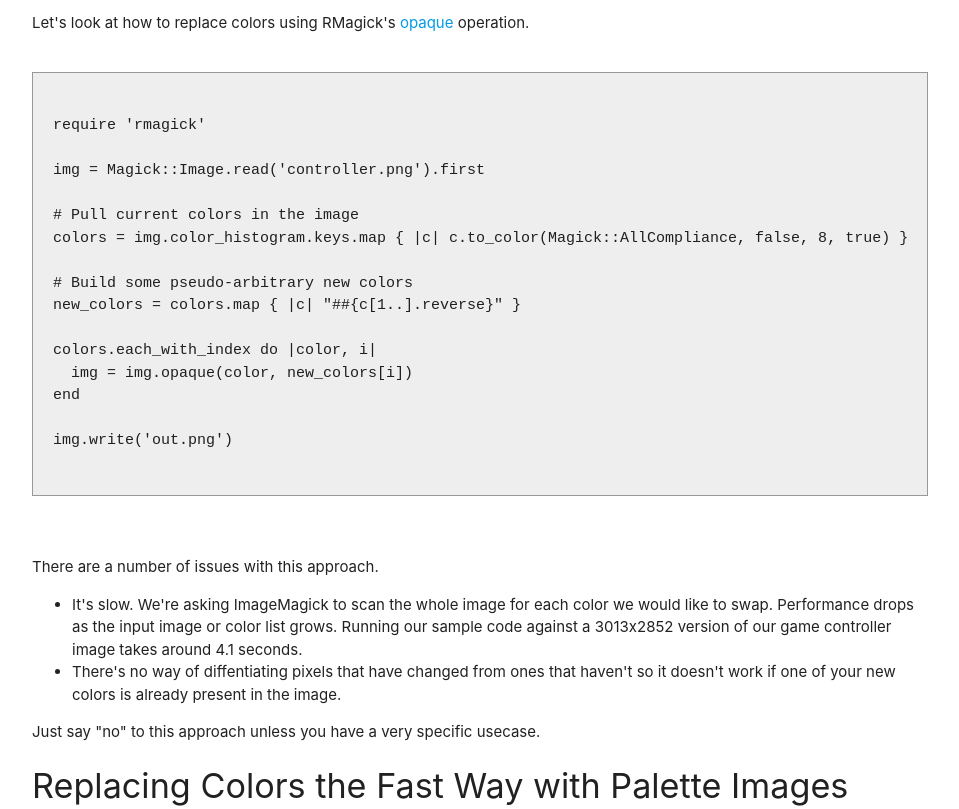
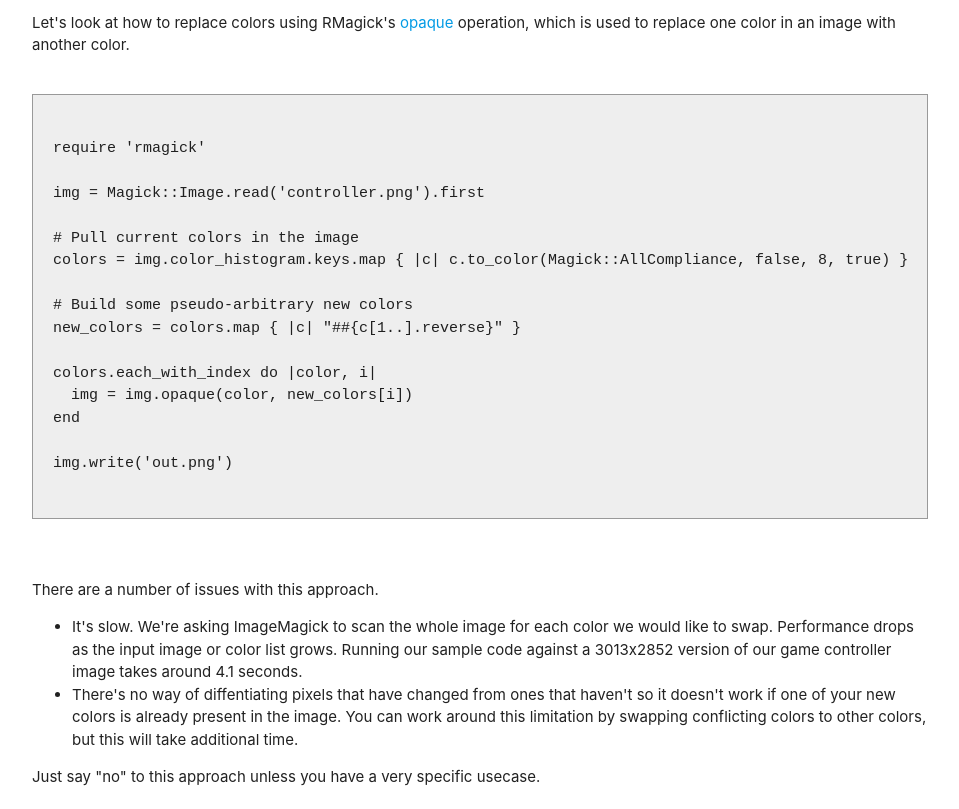
Before and after one commit to evanmcallaway/evanmcallaway.github.io, a plain HTML site: page dev/magick/color_replacement/index.html in a window 1280 px wide. Shown: the part 589-1398 px from the top of the page, without its empty margins (160-1119 px from the left). Drawn offline with nearby package versions, Linux system fonts and the light colour scheme.

Commit message:
Update color replacement text

```diff
--- a/dev/magick/color_replacement/index.html
+++ b/dev/magick/color_replacement/index.html
@@ -17,7 +17,7 @@
 
       <h4>Replacing Colors the Slow Way</h4>
 
-      <p>Let's look at how to replace colors using RMagick's <a href="https://rmagick.github.io/image2.html#opaque">opaque</a> operation.
+      <p>Let's look at how to replace colors using RMagick's <a href="https://rmagick.github.io/image2.html#opaque">opaque</a> operation, which is used to replace one color in an image with another color.
 
       <pre>
         <code>
@@ -42,7 +42,7 @@ img.write('out.png')
       <p>There are a number of issues with this approach.</p>
       <ul class="browser-default">
         <li>It's slow.  We're asking ImageMagick to scan the whole image for each color we would like to swap.  Performance drops as the input image or color list grows.  Running our sample code against a 3013x2852 version of our game controller image takes around 4.1 seconds.</li>
-        <li>There's no way of diffentiating pixels that have changed from ones that haven't so it doesn't work if one of your new colors is already present in the image.</li>
+        <li>There's no way of diffentiating pixels that have changed from ones that haven't so it doesn't work if one of your new colors is already present in the image.  You can work around this limitation by swapping conflicting colors to other colors, but this will take additional time.</li>
       </ul>
 
       <p>Just say "no" to this approach unless you have a very specific usecase.</p>
@@ -81,6 +81,8 @@ img.write('out.png')
       </pre>
 
       <p>Running the against the same test image as the earlier script, this operation takes around 1.6 seconds to complete.  If you have the opportunity to pre-process and cache the palette version of your input image, the entire operation including reading and writing the file only takes around 0.45 seconds, which is the roughly the same amount of time required to read the file in and write it back to disk without manipulation.</p>
+
+      <p>As an added bonus, palette images are smaller on disk -- they should only require 8 bits per pixel instead of 8 bits per channel per pixel.  Your mileage will vary depending on how well compression works on your images.</p>
     </div>
   </body>
 </html>
```
